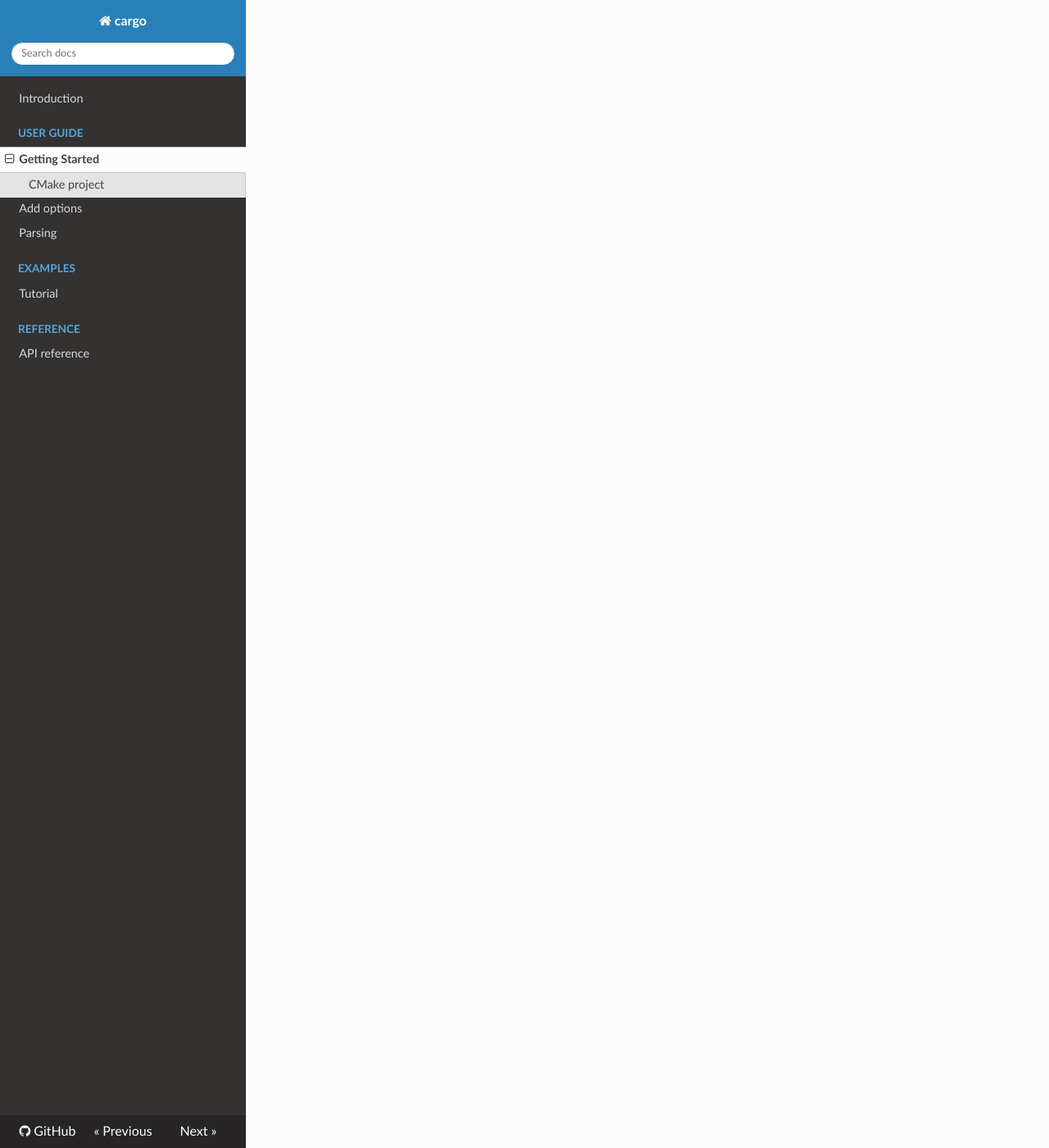
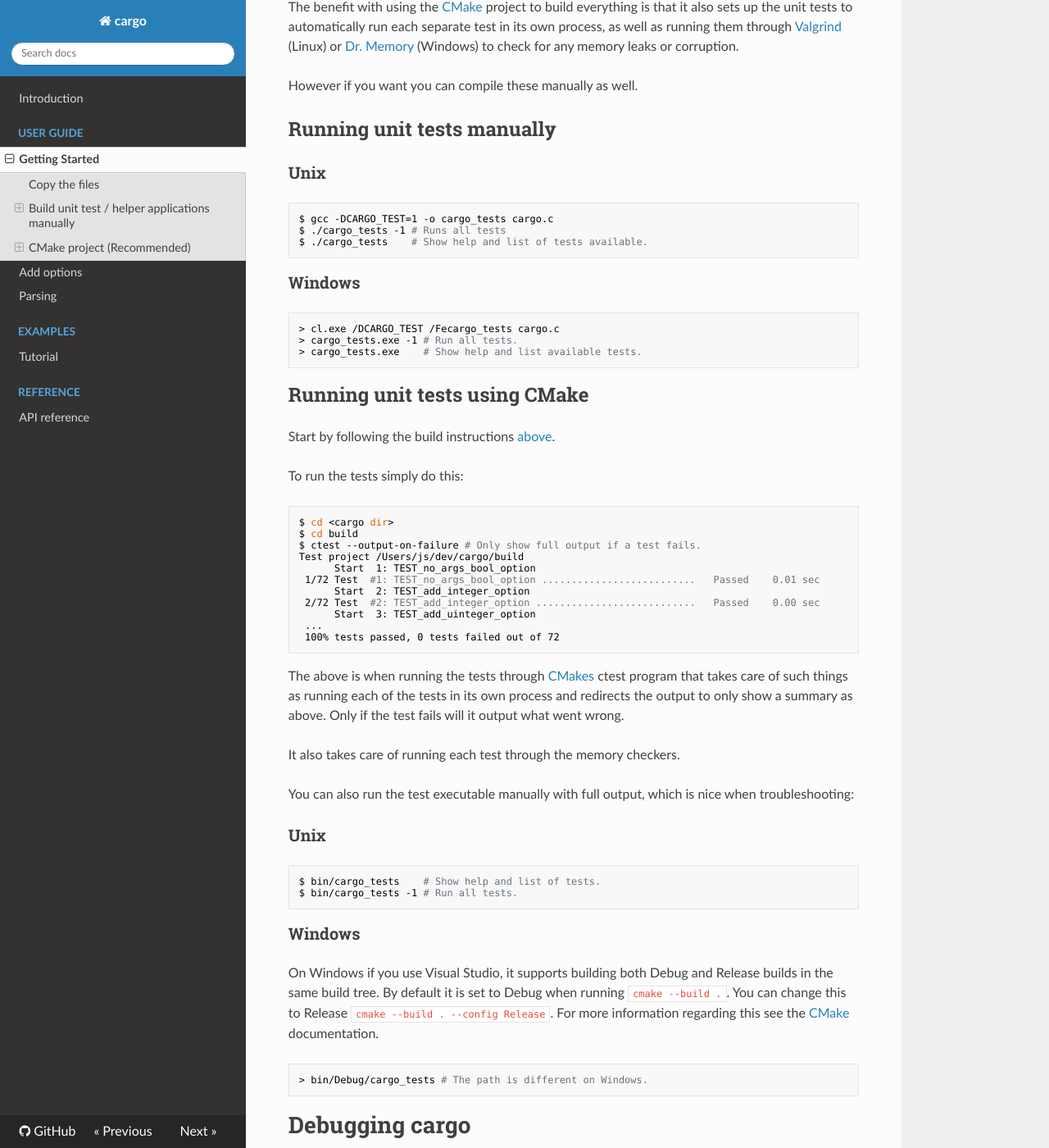
Before and after one commit to JoakimSoderberg/cargo, an MkDocs documentation site: the page built from docs/gettingstarted.md, in a window 1280 px wide and 1400 px high, scrolled down 1548 px. Shown: the whole window at 82% size. Built offline with MkDocs 1.6.1, drawn with Linux system fonts in a browser that asks for light colours; nearby versions of some CDN libraries; old or Windows-style settings are respelled for this version of MkDocs; some of the changed text lies outside the part shown.

Commit message:
More documenation

````diff
--- a/docs/gettingstarted.md
+++ b/docs/gettingstarted.md
@@ -1,7 +1,192 @@
 Compiling
 =========
+Since the design idea of cargo is its **portability** as well that it
+should be possible easily added to any project, it only consists
+of [cargo.c][cargoc] and [cargo.h][cargoh].
+
+In these files you can find the library itself, as well as unit tests, an
+example and a small helper program.
+
+There are multiple ways you can decide to compile and use cargo in your project:
+
+Copy the files
+--------------
+Simply copy [cargo.c][cargoc] and [cargo.h][cargoh] into your project dir and
+build it as a part of your project. This is as simple as it gets.
+
+Build unit test / helper applications manually
+----------------------------------------------
+
+### Unix
+
+```bash
+$ gcc -DCARGO_TEST=1 -o cargo_tests cargo.c
+$ gcc -DCARGO_HELPER=1 -o cargo_helper cargo.c
+```
+
+### Windows
+
+Or for Windows using the Visual Studio commandline:
+
+```bash
+> cl.exe /DCARGO_TEST /Fecargo_tests cargo.c
+> cl.exe /DCARGO_HELPER /Fecargo_helper cargo.c
+```
+
+CMake project (Recommended)
+---------------------------
+cargo comes with a [CMake][cmake] project that you can use to build everything.
+
+It is setup to build `cargo_tests`, `cargo_helper` as well as both a static
+and dynamic library on all platforms.
+
+To see all available cmake options you can use `cmake -LH ..` for turning of
+memory checks and such things.
+
+### Unix
+
+```bash
+$ cd <cargo dir>
+$ mkdir build
+$ cd build
+$ cmake ..
+$ make
+```
+
+### Windows
+
+Using git bash. Assuming you have Visual Studio installed (See [CMake][cmake]
+documentation for using generators for other IDEs)
+
+```bash
+$ cd <cargo dir>
+$ mkdir build
+$ cd build
+$ cmake ..
+$ cmake --build . # To build from command line
+$ start cargo.sln # Open project in Visual Studio.
+```
+
+Unit tests
+==========
+The benefit with using the [CMake][cmake] project to build everything is that it
+also sets up the unit tests to automatically run each separate test in its own
+process, as well as running them through [Valgrind][valgrind] (Linux) or
+[Dr. Memory][drmemory] (Windows) to check for any memory leaks or corruption.
+
+However if you want you can compile these manually as well.
+
+Running unit tests manually
+---------------------------
+
+### Unix
+
+```bash
+$ gcc -DCARGO_TEST=1 -o cargo_tests cargo.c
+$ ./cargo_tests -1 # Runs all tests
+$ ./cargo_tests    # Show help and list of tests available.
+```
+
+### Windows
+
+```bash
+> cl.exe /DCARGO_TEST /Fecargo_tests cargo.c
+> cargo_tests.exe -1 # Run all tests.
+> cargo_tests.exe    # Show help and list available tests.
+```
+
+Running unit tests using CMake
+------------------------------
+Start by following the build instructions [above](#cmake-project-recommended).
+
+To run the tests simply do this:
+
+```bash
+$ cd <cargo dir>
+$ cd build
+$ ctest --output-on-failure # Only show full output if a test fails.
+Test project /Users/js/dev/cargo/build
+      Start  1: TEST_no_args_bool_option
+ 1/72 Test  #1: TEST_no_args_bool_option ..........................   Passed    0.01 sec
+      Start  2: TEST_add_integer_option
+ 2/72 Test  #2: TEST_add_integer_option ...........................   Passed    0.00 sec
+      Start  3: TEST_add_uinteger_option
+ ...
+ 100% tests passed, 0 tests failed out of 72
+```
+
+The above is when running the tests through [CMakes][cmake] ctest program that
+takes care of such things as running each of the tests in its own process and
+redirects the output to only show a summary as above. Only if the test fails
+will it output what went wrong.
+
+It also takes care of running each test through the memory checkers.
+
+You can also run the test executable manually with full output, which is nice
+when troubleshooting:
+
+### Unix
+
+```bash
+$ bin/cargo_tests    # Show help and list of tests.
+$ bin/cargo_tests -1 # Run all tests.
+```
+
+### Windows
+
+On Windows if you use Visual Studio, it supports building both Debug and Release
+builds in the same build tree. By default it is set to Debug when running
+`cmake --build .`. You can change this to Release
+`cmake --build . --config Release`. For more information regarding this see
+the [CMake][cmake] documentation.
+
+```bash
+> bin/Debug/cargo_tests # The path is different on Windows.
+```
+
+Debugging cargo
+===============
+When using cargo or modifying it things might not work as expected. For instance
+if a unit test fails, it might be beneficial to get some more verbose output
+of what is happening.
+
+To make this easier cargo can be told to output some extra debug information.
+This is done by setting the `CARGO_DEBUG` macro. `CARGO_DEBUG=1` will print
+error messages for internal errors occuring. So for instance if you're geting
+a non-zero return value from `cargo_add_option` or some other API function
+you can get the related error message by setting `CARGO_DEBUG` to `1`.
+
+The higher you set `CARGO_DEBUG`, the more verbose it will be. Valid values
+are between `1-6`. To not get totally flooded using `4` in most cases is
+recommended.
+
+Compile manually with debug output
+----------------------------------
+Example of compiling the unit tests with debug output:
+
+### Unix
+
+```bash
+$ gcc -DCARGO_TEST=1 -DCARGO_DEBUG=4 -o cargo_tests cargo.c
+```
+
+### Windows
+
+```bash
+> cl.exe /DCARGO_TEST /DCARGO_DEBUG=4 /Fecargo_tests cargo.c
+```
+
+Compile using CMake with debug output
+-------------------------------------
+
+```bash
+$ cmake -DCARGO_DEBUG=4 ..
+$ make
+```
 
 
-
-CMake project
--------------
+[cargoc]: https://github.com/JoakimSoderberg/cargo/blob/master/cargo.c
+[cargoh]: https://github.com/JoakimSoderberg/cargo/blob/master/cargo.h
+[cmake]: http://www.cmake.org/
+[valgrind]: http://valgrind.org/
+[drmemory]: http://drmemory.org/
````
Also changed, not shown: docs/adding.md (+4 -3 lines).
